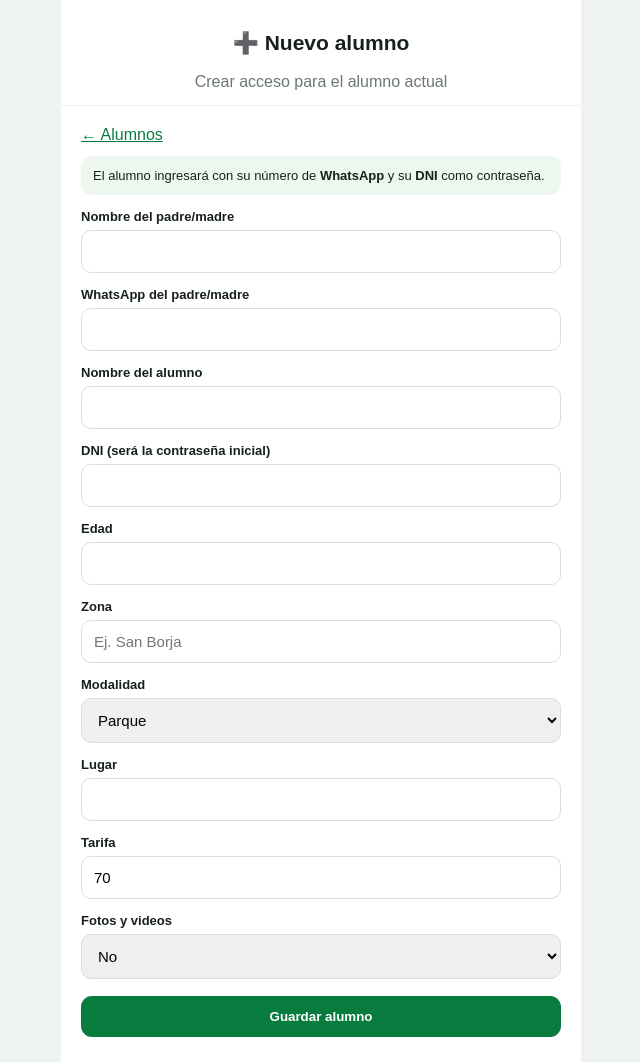
After one commit to juancarlosrockman/jc-futbol-coach, a Flask app: page /entrenador/alumnos/nuevo in a window 1280 px wide. The commit adds this page. Shown: the whole page, without its empty margins (319-959 px from the left). Run offline with Flask 3, Linux system fonts and the light colour scheme; the visitor is signed in with stand-in values (Sample User, id 1).

Commit message:
Add files via upload

```diff
--- a/app.py
+++ b/app.py
@@ -23,7 +23,8 @@ def init_db():
       role TEXT NOT NULL,
       name TEXT NOT NULL,
       whatsapp TEXT,
-      password TEXT
+      password TEXT,
+      dni TEXT
     );
     CREATE TABLE IF NOT EXISTS students(
       id INTEGER PRIMARY KEY AUTOINCREMENT,
@@ -88,8 +89,8 @@ def init_db():
 
     # Demo accounts/data only. Replace/remove before production.
     if not c.execute("SELECT 1 FROM users LIMIT 1").fetchone():
-        c.execute("INSERT INTO users(role,name,whatsapp,password) VALUES('coach','Entrenador','', '1234')")
-        p = c.execute("INSERT INTO users(role,name,whatsapp,password) VALUES('parent','Carlos Pérez','999999999','mateo123')").lastrowid
+        c.execute("INSERT INTO users(role,name,whatsapp,password,dni) VALUES('coach','Entrenador','', '1234', '')")
+        p = c.execute("INSERT INTO users(role,name,whatsapp,password,dni) VALUES('parent','Carlos Pérez','999999999','mateo123','12345678')").lastrowid
         s1 = c.execute("""INSERT INTO students(user_id,parent_name,parent_whatsapp,student_name,age,zone,mode,place,tariff,photo_consent)
                           VALUES(?,?,?,?,?,?,?,?,?,?)""",
                        (p,"Carlos Pérez","999999999","Mateo Pérez",11,"San Borja","Parque","Parque de la Familia",60,"Sí")).lastrowid
@@ -185,6 +186,37 @@ def dashboard():
 def students():
     c=db(); rows=c.execute("SELECT * FROM students ORDER BY status DESC, student_name").fetchall(); c.close()
     return render_template("students.html",students=rows)
+
+@app.route("/entrenador/alumnos/nuevo", methods=["GET", "POST"])
+@coach_required
+def new_student():
+    if request.method == "POST":
+        parent_name = request.form["parent_name"].strip()
+        parent_whatsapp = request.form["parent_whatsapp"].strip()
+        student_name = request.form["student_name"].strip()
+        dni = request.form["dni"].strip()
+        if not parent_name or not parent_whatsapp or not student_name or not dni:
+            flash("Completa nombre, WhatsApp, alumno y DNI.")
+            return redirect(url_for("new_student"))
+        c = db()
+        u = c.execute("SELECT * FROM users WHERE role='parent' AND whatsapp=?", (parent_whatsapp,)).fetchone()
+        if u:
+            user_id = u["id"]
+            c.execute("UPDATE users SET name=?, password=?, dni=? WHERE id=?", (parent_name, dni, dni, user_id))
+        else:
+            user_id = c.execute(
+                "INSERT INTO users(role,name,whatsapp,password,dni) VALUES('parent',?,?,?,?,?)".replace("VALUES('parent',?,?,?,?,?)", "VALUES('parent',?,?,?,?)"),
+                (parent_name, parent_whatsapp, dni, dni)
+            ).lastrowid
+        c.execute("""INSERT INTO students(user_id,parent_name,parent_whatsapp,student_name,age,zone,mode,place,tariff,photo_consent)
+                     VALUES(?,?,?,?,?,?,?,?,?,?)""",
+                  (user_id,parent_name,parent_whatsapp,student_name,int(request.form["age"]),
+                   request.form["zone"],request.form["mode"],request.form["place"],
+                   float(request.form["tariff"]),request.form["photo_consent"]))
+        c.commit(); c.close()
+        flash("Alumno creado. Puede ingresar con su WhatsApp y DNI.")
+        return redirect(url_for("students"))
+    return render_template("new_student.html")
 
 @app.route("/entrenador/alumno/<int:sid>")
 @coach_required
--- /dev/null
+++ b/templates/new_student.html
@@ -0,0 +1 @@
+{% extends "layout.html" %}{% block content %}<header><h2>➕ Nuevo alumno</h2><div class="muted">Crear acceso para el alumno actual</div></header><main><a href="{{url_for('students')}}" class="back">← Alumnos</a><div class="notice">El alumno ingresará con su número de <b>WhatsApp</b> y su <b>DNI</b> como contraseña.</div><form method="post"><label>Nombre del padre/madre</label><input name="parent_name" required><label>WhatsApp del padre/madre</label><input name="parent_whatsapp" inputmode="numeric" required><label>Nombre del alumno</label><input name="student_name" required><label>DNI (será la contraseña inicial)</label><input name="dni" inputmode="numeric" required><label>Edad</label><input name="age" type="number" min="3" max="99" required><label>Zona</label><input name="zone" placeholder="Ej. San Borja"><label>Modalidad</label><select name="mode"><option>Parque</option><option>Domicilio</option></select><label>Lugar</label><input name="place" required><label>Tarifa</label><input name="tariff" type="number" min="0" step="1" value="70" required><label>Fotos y videos</label><select name="photo_consent"><option>No</option><option>Sí</option></select><button class="green">Guardar alumno</button></form></main>{% endblock %}
--- a/templates/students.html
+++ b/templates/students.html
@@ -1 +1 @@
-{% extends "layout.html" %}{% block content %}<header><h2>👥 Alumnos</h2></header><main><a href="{{url_for('dashboard')}}" class="back">← Panel</a>{% for s in students %}<div class="card"><div class="row"><span><b>{{s.student_name}}</b><br><span class="muted">{{s.age}} años · {{s.zone}}</span><br><span class="muted small">{{s.mode}} · {{s.place}}</span></span><span class="pill">{{'Alumno antiguo' if s.tariff < 70 else 'Alumno'}}</span></div><p class="small">Tarifa: <b>S/ {{'%.0f'|format(s.tariff)}}</b> · Fotos/videos: <b>{{s.photo_consent}}</b></p><a href="{{url_for('student_detail',sid=s.id)}}"><button class="light">Ver ficha</button></a></div>{% endfor %}</main>{% endblock %}
+{% extends "layout.html" %}{% block content %}<header><h2>👥 Alumnos</h2></header><main><a href="{{url_for('dashboard')}}" class="back">← Panel</a><a href="{{url_for('new_student')}}"><button class="green">➕ Nuevo alumno</button></a>{% for s in students %}<div class="card"><div class="row"><span><b>{{s.student_name}}</b><br><span class="muted">{{s.age}} años · {{s.zone}}</span><br><span class="muted small">{{s.mode}} · {{s.place}}</span></span><span class="pill">{{'Alumno antiguo' if s.tariff < 70 else 'Alumno'}}</span></div><p class="small">Tarifa: <b>S/ {{'%.0f'|format(s.tariff)}}</b> · Fotos/videos: <b>{{s.photo_consent}}</b></p><a href="{{url_for('student_detail',sid=s.id)}}"><button class="light">Ver ficha</button></a></div>{% endfor %}</main>{% endblock %}
```
